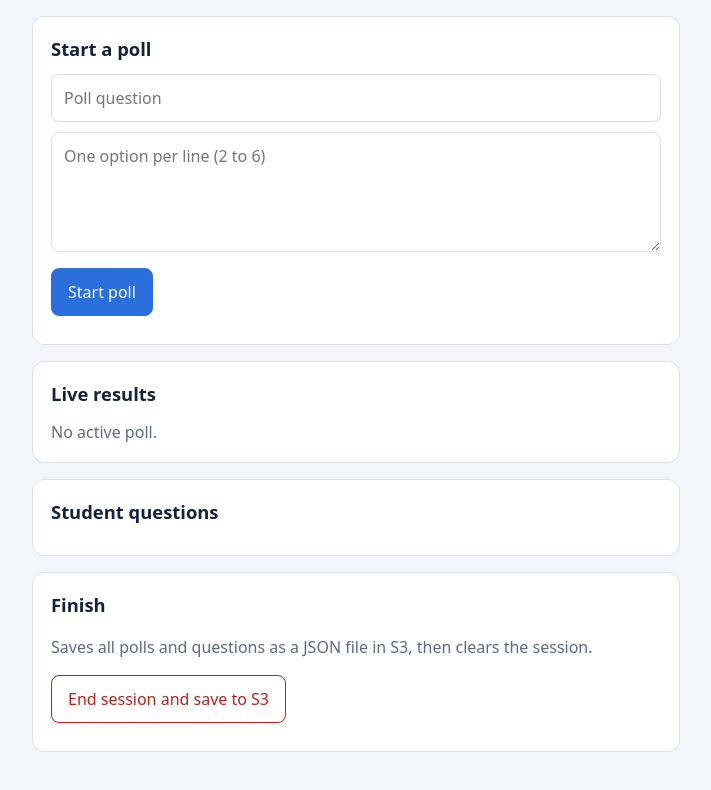
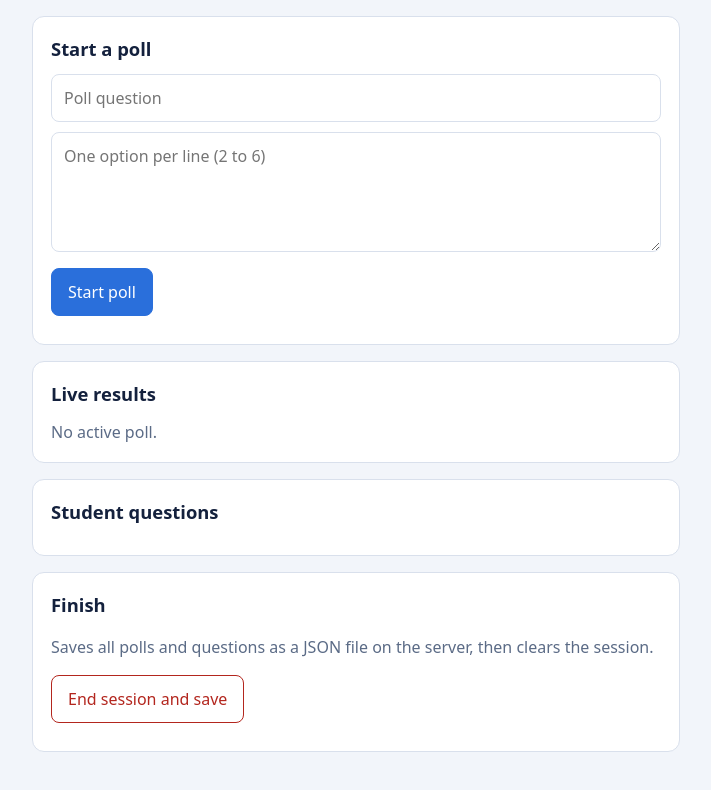
Before and after one commit to Shu-bhang/live-qa-app, a website: page public/teacher.html in a window 1280 px wide. Shown: the part 432-1222 px from the top of the page, without its empty margins (284-995 px from the left). Drawn offline with nearby package versions, Linux system fonts and the light colour scheme; no server answers.

Commit message:
Update teacher.html

```diff
--- a/public/teacher.html
+++ b/public/teacher.html
@@ -50,8 +50,8 @@
 
   <section class="hide-present">
     <h2>Finish</h2>
-    <p class="muted">Saves all polls and questions as a JSON file in S3, then clears the session.</p>
-    <button id="end" class="danger">End session and save to S3</button>
+    <p class="muted">Saves all polls and questions as a JSON file on the server, then clears the session.</p>
+    <button id="end" class="danger">End session and save </button>
     <div id="endStatus" class="status"></div>
   </section>
 </main>
```
